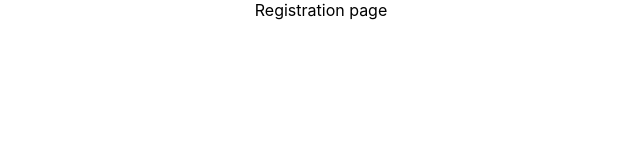
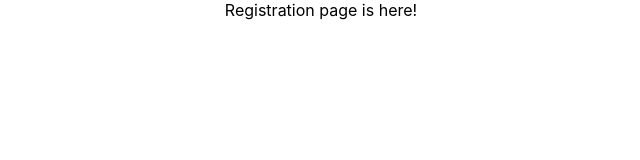
Before and after one commit to kajalgupta-98/twitter_clone, a React (Create React App) app: page /register in a window 1280 px wide. Shown: the top 160 px of the page, without its empty margins (319-959 px from the left). Built offline with nearby package versions, Linux system fonts and the light colour scheme.

Commit message:
changes done in registration page

```diff
--- a/src/pages/register/Register.js
+++ b/src/pages/register/Register.js
@@ -3,7 +3,8 @@ import React from 'react'
 const Register = () => {
   return (
     <div>
-      Registration page
+      Registration page is here!
+
     </div>
   )
 }
```
